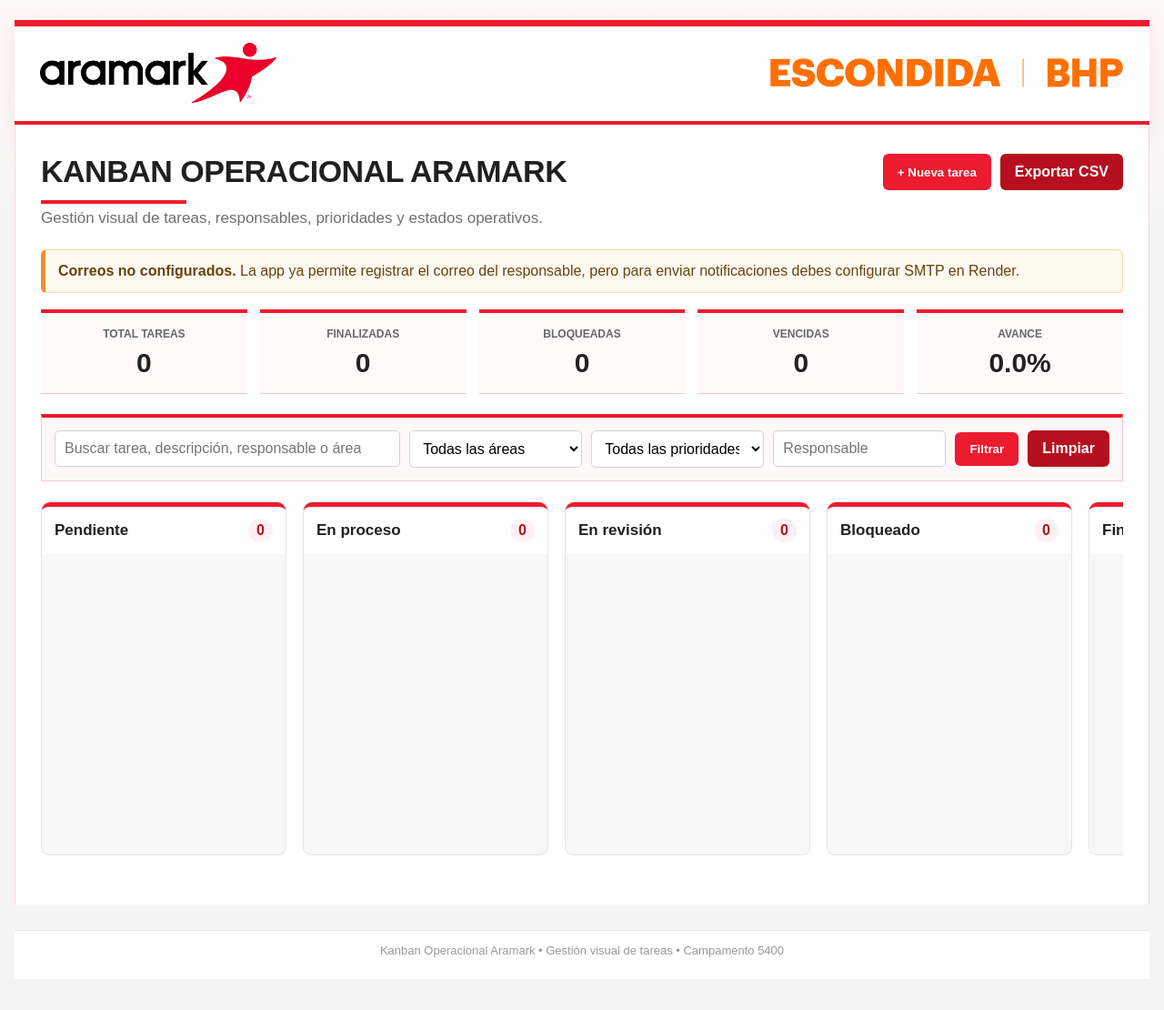
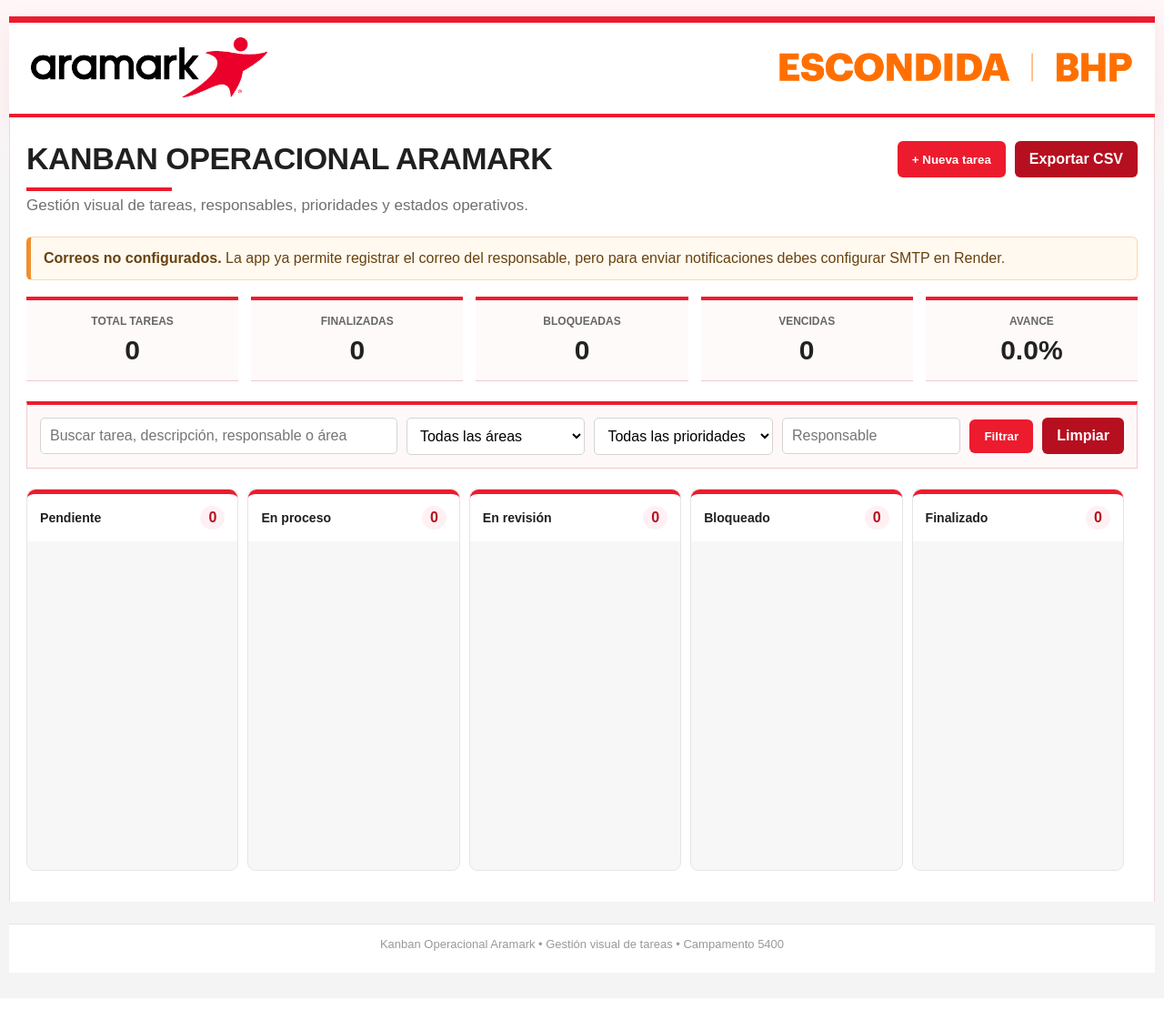
Before and after one commit to Javier-9690/kanban_aramark, a Flask app: page / in a window 1280 px wide. Shown: the whole page at 91% size. After the commit the page ends 1045 px from the top, so only its background shows below. Run offline with Flask 3, Linux system fonts and the light colour scheme; data that the repository does not hold is empty.

Commit message:
Add files via upload

```diff
--- a/static/styles.css
+++ b/static/styles.css
@@ -13,16 +13,20 @@
   --danger: #cf222e;
 }
 * { box-sizing: border-box; }
+html { width: 100%; min-height: 100%; overflow-x: hidden; }
 body {
   margin: 0;
   font-family: Arial, Helvetica, sans-serif;
   color: var(--text);
   background: linear-gradient(180deg, #fff6f7 0%, #f4f4f4 260px);
+  overflow-x: hidden;
+  min-height: 100vh;
 }
 .topbar {
-  width: min(1320px, calc(100% - 32px));
-  margin: 22px auto 0;
-  padding: 18px 28px 20px;
+  width: calc(100% - 32px);
+  max-width: none;
+  margin: 18px auto 0;
+  padding: 16px 24px 18px;
   border-top: 7px solid var(--red);
   border-bottom: 4px solid var(--red);
   display: flex;
@@ -35,10 +39,11 @@
 .brand-left img { height: 66px; max-width: 310px; }
 .brand-right img { height: 38px; max-width: 390px; }
 .container {
-  width: min(1320px, calc(100% - 32px));
-  margin: 0 auto 28px;
+  width: calc(100% - 32px);
+  max-width: none;
+  margin: 0 auto 24px;
   background: #fff;
-  padding: 32px 28px 42px;
+  padding: 26px 24px 34px;
   border-left: 1px solid #f1d7d9;
   border-right: 1px solid #f1d7d9;
 }
@@ -65,19 +70,35 @@
 .message { padding: 12px 14px; border-radius: 5px; margin-bottom: 8px; font-weight: 700; }
 .message.success { background: #e9f7ec; color: #23652b; border: 1px solid #bae1c0; }
 .message.error { background: #fff0f0; color: #9f1d1d; border: 1px solid #ffcaca; }
-.metrics-grid { display: grid; grid-template-columns: repeat(5, 1fr); gap: 14px; margin: 18px 0 22px; }
+.metrics-grid { display: grid; grid-template-columns: repeat(5, minmax(0, 1fr)); gap: 14px; margin: 18px 0 22px; }
 .metric-card { background: #fffafa; border-top: 4px solid var(--red); border-bottom: 1px solid #f0c9cc; padding: 16px; text-align: center; }
 .metric-card span { display: block; color: #666; font-weight: 800; font-size: 12px; text-transform: uppercase; }
 .metric-card strong { display: block; margin-top: 8px; font-size: 30px; color: #222; }
 .filter-card { border: 1px solid #f0c9cc; border-top: 4px solid var(--red); background: #fff8f9; padding: 14px; margin-bottom: 22px; }
-.filter-card form { display: grid; grid-template-columns: 2fr 1fr 1fr 1fr auto auto; gap: 10px; align-items: center; }
+.filter-card form { display: grid; grid-template-columns: minmax(220px, 2fr) minmax(150px, 1fr) minmax(150px, 1fr) minmax(150px, 1fr) auto auto; gap: 10px; align-items: center; }
 input, select, textarea { width: 100%; border: 1px solid #d4d4d4; padding: 10px; background: #fff; border-radius: 5px; font: inherit; }
-.kanban-board { display: grid; grid-template-columns: repeat(5, minmax(270px, 1fr)); gap: 18px; overflow-x: auto; padding-bottom: 12px; }
-.kanban-column { min-width: 270px; background: #f7f7f7; border: 1px solid var(--line); border-radius: 9px; display: flex; flex-direction: column; max-height: calc(100vh - 250px); }
+.kanban-board {
+  display: grid;
+  grid-template-columns: repeat(5, minmax(0, 1fr));
+  gap: 14px;
+  overflow-x: hidden;
+  width: 100%;
+  padding-bottom: 0;
+}
+.kanban-column {
+  min-width: 0;
+  background: #f7f7f7;
+  border: 1px solid var(--line);
+  border-radius: 9px;
+  display: flex;
+  flex-direction: column;
+  max-height: calc(100vh - 300px);
+  min-height: 420px;
+}
 .column-header { display: flex; justify-content: space-between; align-items: center; padding: 13px 14px; border-top: 5px solid var(--red); background: #fff; border-radius: 9px 9px 0 0; }
-.column-header h2 { margin: 0; font-size: 17px; color: #202020; }
+.column-header h2 { margin: 0; font-size: clamp(14px, 1.1vw, 17px); color: #202020; white-space: nowrap; overflow: hidden; text-overflow: ellipsis; }
 .column-header span { background: var(--red-soft); color: var(--red-dark); font-weight: 800; border-radius: 999px; padding: 4px 9px; }
-.drop-zone { padding: 12px; overflow-y: auto; min-height: 330px; height: 100%; }
+.drop-zone { padding: 12px; overflow-y: auto; overflow-x: hidden; min-height: 330px; height: 100%; }
 .drop-zone.drag-over { outline: 3px dashed var(--red); outline-offset: -8px; background: #fff4f5; }
 .task-card { background: #fff; border: 1px solid #e2e2e2; border-left: 5px solid #999; border-radius: 8px; padding: 14px; margin-bottom: 14px; box-shadow: 0 5px 12px rgba(0,0,0,0.05); cursor: grab; }
 .task-card:active { cursor: grabbing; }
@@ -93,9 +114,9 @@
 .task-card h3 { margin: 0 0 7px; font-size: 16px; line-height: 1.25; overflow-wrap: anywhere; }
 .task-card p { margin: 0 0 10px; color: #555; font-size: 13px; line-height: 1.35; }
 dl { margin: 0; display: grid; gap: 7px; }
-dl div { display: grid; grid-template-columns: 98px minmax(0, 1fr); gap: 10px; align-items: start; }
-dt { color: #777; font-size: 10.5px; line-height: 1.1; font-weight: 800; text-transform: uppercase; letter-spacing: .2px; }
-dd { margin: 0; font-size: 12.5px; color: #333; line-height: 1.25; overflow-wrap: anywhere; word-break: break-word; }
+dl div { display: grid; grid-template-columns: minmax(82px, 92px) minmax(0, 1fr); gap: 8px; align-items: start; }
+dt { color: #777; font-size: 10px; line-height: 1.15; font-weight: 800; text-transform: uppercase; letter-spacing: .15px; overflow-wrap: anywhere; }
+dd { margin: 0; font-size: 12.2px; color: #333; line-height: 1.25; overflow-wrap: anywhere; word-break: break-word; min-width: 0; }
 .task-actions { display: flex; justify-content: space-between; align-items: center; gap: 8px; margin-top: 10px; border-top: 1px solid #eee; padding-top: 9px; }
 .task-actions form { margin: 0; }
 .ghost { background: transparent; color: var(--red-dark); padding: 0; font-size: 13px; font-weight: 800; text-decoration: none; }
@@ -109,9 +130,32 @@
 .task-form { display: grid; gap: 12px; }
 .task-form label { font-weight: 800; color: #444; display: grid; gap: 6px; }
 .form-grid { display: grid; grid-template-columns: 1fr 1fr; gap: 12px; }
-.footer { width: min(1320px, calc(100% - 32px)); margin: 0 auto 34px; background: #fff; border-top: 1px solid var(--line); padding: 14px 28px 24px; text-align: center; color: #999; font-size: 13px; }
-@media (max-width: 1100px) { .metrics-grid { grid-template-columns: repeat(3, 1fr); } .filter-card form { grid-template-columns: 1fr 1fr; } .hero { display: block; } .hero-actions { margin-top: 18px; } }
-@media (max-width: 720px) { .topbar { display: block; } .brand-left img { height: 48px; } .brand-right { margin-top: 16px; } .brand-right img { height: auto; max-width: 100%; } .metrics-grid, .filter-card form, .form-grid { grid-template-columns: 1fr; } h1 { font-size: 27px; } }
+.footer { width: calc(100% - 32px); max-width: none; margin: 0 auto 28px; background: #fff; border-top: 1px solid var(--line); padding: 14px 28px 24px; text-align: center; color: #999; font-size: 13px; }
+@media (max-width: 1400px) {
+  .topbar, .container, .footer { width: calc(100% - 20px); }
+  .container { padding-left: 18px; padding-right: 18px; }
+  .kanban-board { gap: 10px; }
+  .task-card { padding: 12px 10px; }
+  dl div { grid-template-columns: 1fr; gap: 2px; }
+}
+@media (max-width: 1100px) {
+  .metrics-grid { grid-template-columns: repeat(3, minmax(0, 1fr)); }
+  .filter-card form { grid-template-columns: 1fr 1fr; }
+  .hero { display: block; }
+  .hero-actions { margin-top: 18px; }
+  .kanban-board { grid-template-columns: repeat(2, minmax(0, 1fr)); }
+  .kanban-column { max-height: none; min-height: 360px; }
+}
+@media (max-width: 720px) {
+  .topbar { display: block; }
+  .brand-left img { height: 48px; }
+  .brand-right { margin-top: 16px; }
+  .brand-right img { height: auto; max-width: 100%; }
+  .metrics-grid, .filter-card form, .form-grid, .kanban-board { grid-template-columns: 1fr; }
+  .topbar, .container, .footer { width: calc(100% - 12px); }
+  .container { padding: 20px 12px 28px; }
+  h1 { font-size: 27px; }
+}
 
 .mail-warning {
   border: 1px solid #ffd6a8;
@@ -139,3 +183,8 @@
 .task-actions button, .task-actions a { cursor: pointer; }
 
 .task-card.saving { opacity: 0.65; pointer-events: none; }
+
+
+/* Ajuste profesional full-screen: evita barra horizontal inferior del tablero */
+body, .topbar, .container, .footer, .kanban-board, .kanban-column, .task-card { max-width: 100%; }
+.kanban-board, .drop-zone { scrollbar-gutter: stable; }
```
